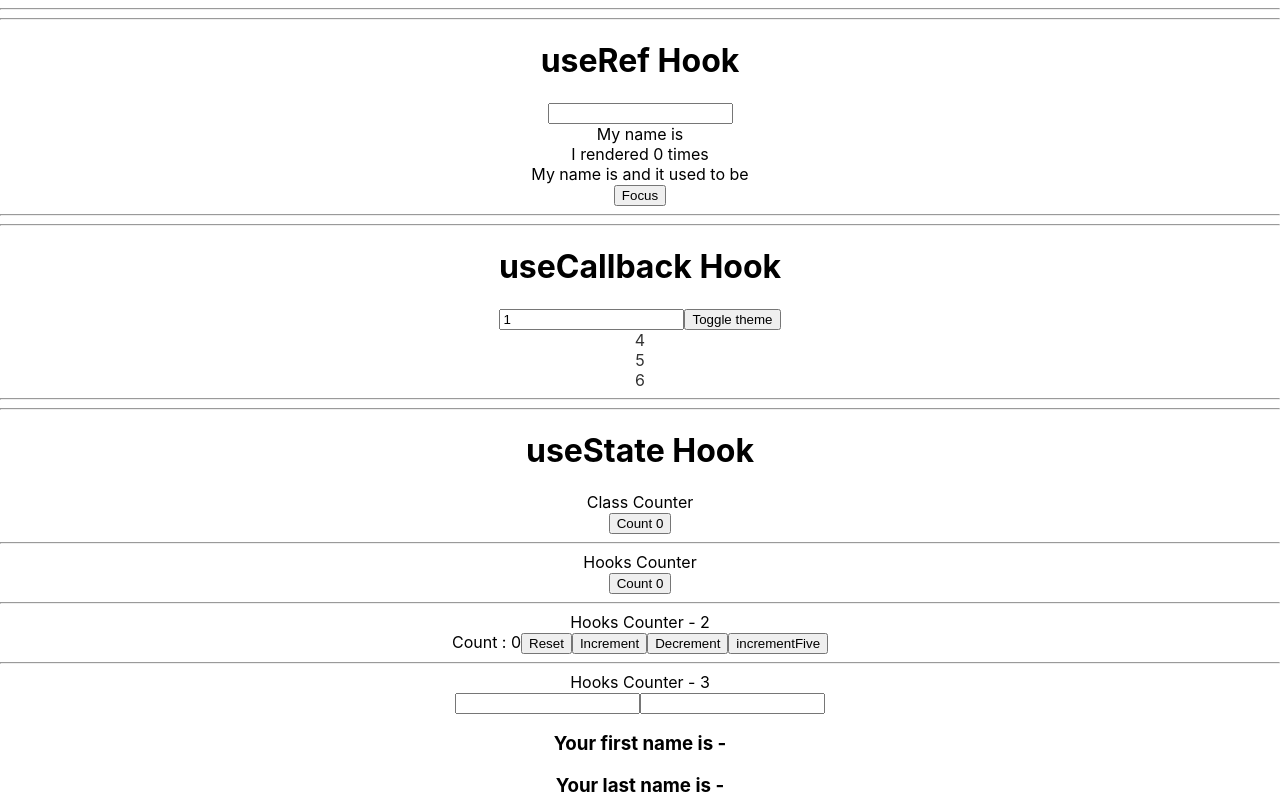
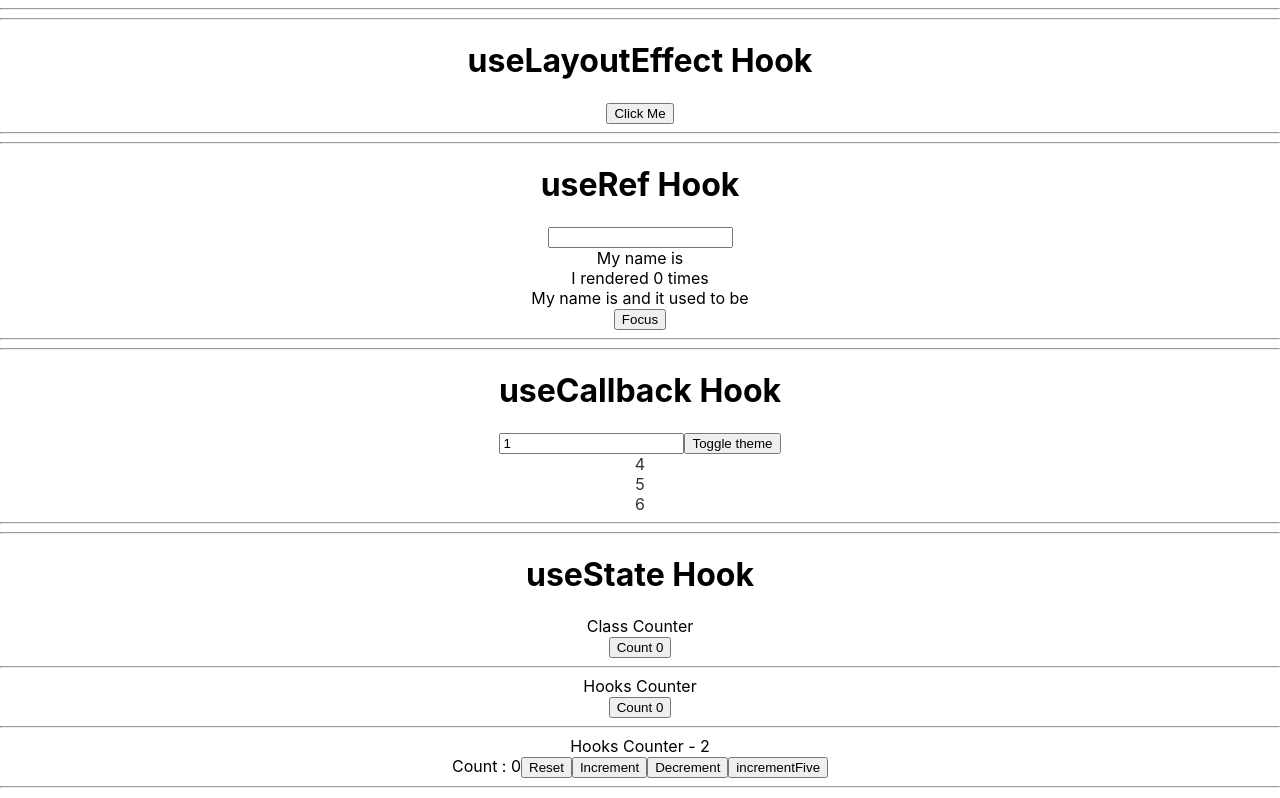
Before and after one commit to theodorejohn7/hooks, a React (Create React App) app: page / in a window 1280 px wide. Shown: the top 798 px of the page. Built offline with nearby package versions, Linux system fonts and the light colour scheme.

Commit message:
useLayoutEffect completed

```diff
--- a/src/App.js
+++ b/src/App.js
@@ -8,10 +8,15 @@
 import HookCounterOneUE from "./components/useEffect/HookCounterOneUE";
 import CallbackApp from "./components/useCallback/CallbackApp";
 import UseRefApp from "./components/useRef/UseRefApp";
+import UseLayoutApp from "./components/useLayout/UseLayoutApp";
 
 function App() {
   return (
     <div className="App">
+    <hr />
+    <hr />
+    <h1> useLayoutEffect Hook</h1>
+    <UseLayoutApp />
       <hr />
       <hr />
       <h1> useRef Hook</h1>
--- /dev/null
+++ b/src/components/useLayout/UseLayoutApp.js
@@ -0,0 +1,28 @@
+import React, { useLayoutEffect,useEffect, useState, useRef } from "react";
+
+function UseLayoutApp() {
+  const [show, setShow] = useState(false);
+  const popup = useRef();
+  const button = useRef();
+
+  useLayoutEffect(() => {
+    if (popup.current == null || button.current == null) return;
+    const { bottom } = button.current.getBoundingClientRect();
+    popup.current.style.top = `${bottom + 155}px`;
+  }, [show]);
+
+  return (
+    <>
+      <button ref={button} onClick={() => setShow((prev) => !prev)}>
+        Click Me
+      </button>
+      {show && (
+        <div style={{ position: "absolute" }} ref={popup}>
+          Iam the Pop-Up
+        </div>
+      )}
+    </>
+  );
+}
+
+export default UseLayoutApp;
```
